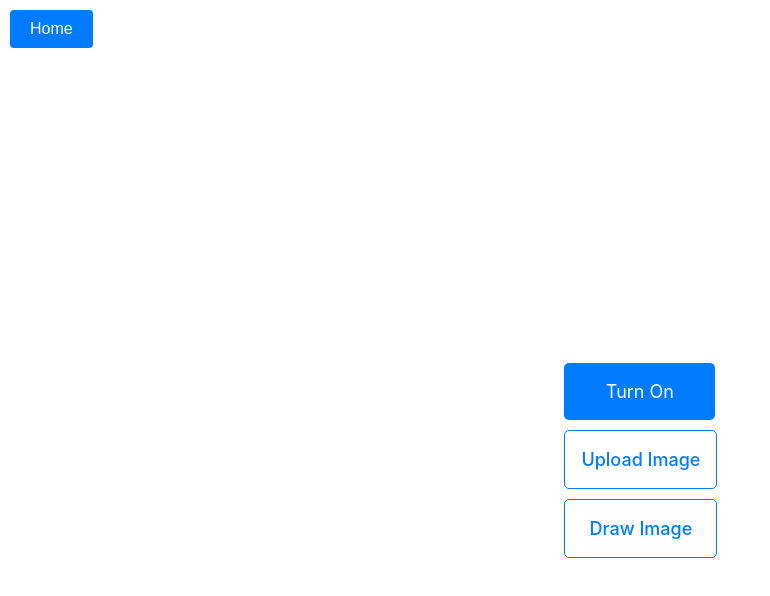
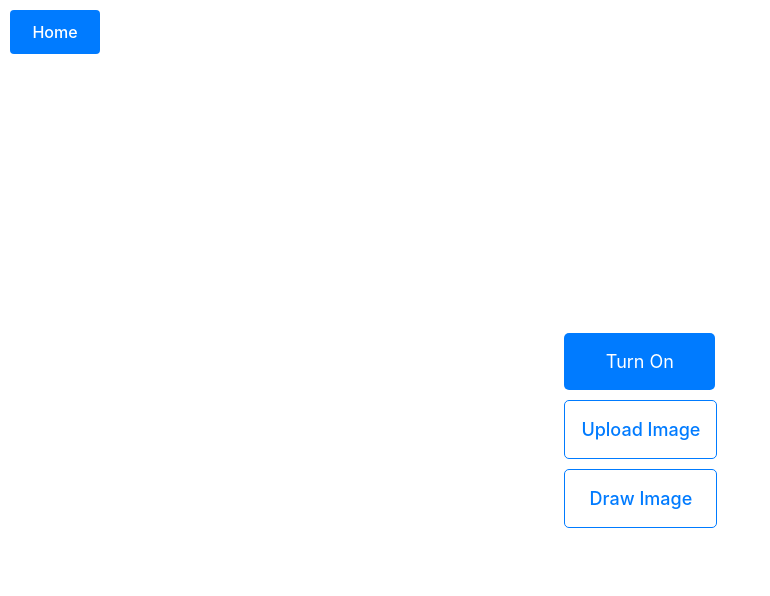
Before and after one commit to ehubbartt/remote-rgb-matrix-site, a Svelte app: page / in a window 1280 px wide. Shown: the top 596 px of the page, without its empty margins (0-770 px from the left). Built offline with nearby package versions, Linux system fonts and the light colour scheme; no server answers; the database is empty.

Commit message:
home button style change

```diff
--- a/src/App.svelte
+++ b/src/App.svelte
@@ -10,10 +10,8 @@
 
 <Router {url}>
   <!-- Home Button -->
-  <div>
-    <Link to="/">
-      <button class="home-button">Home</button>
-    </Link>
+  <div class="home-button">
+    <Link to="/"><span class="home-text">Home</span></Link>
   </div>
 
   <div>
@@ -27,6 +25,7 @@
 <style>
   .home-button {
     position: fixed;
+    width: 50px;
     top: 10px;
     left: 10px;
     padding: 10px 20px;
@@ -43,6 +42,11 @@
     background-color: #0056b3;
   }
 
+  .home-text {
+    color: white;
+    text-decoration: none;
+  }
+
   nav {
     display: none; /* Hides the nav since we're only using the Home button */
   }
```
